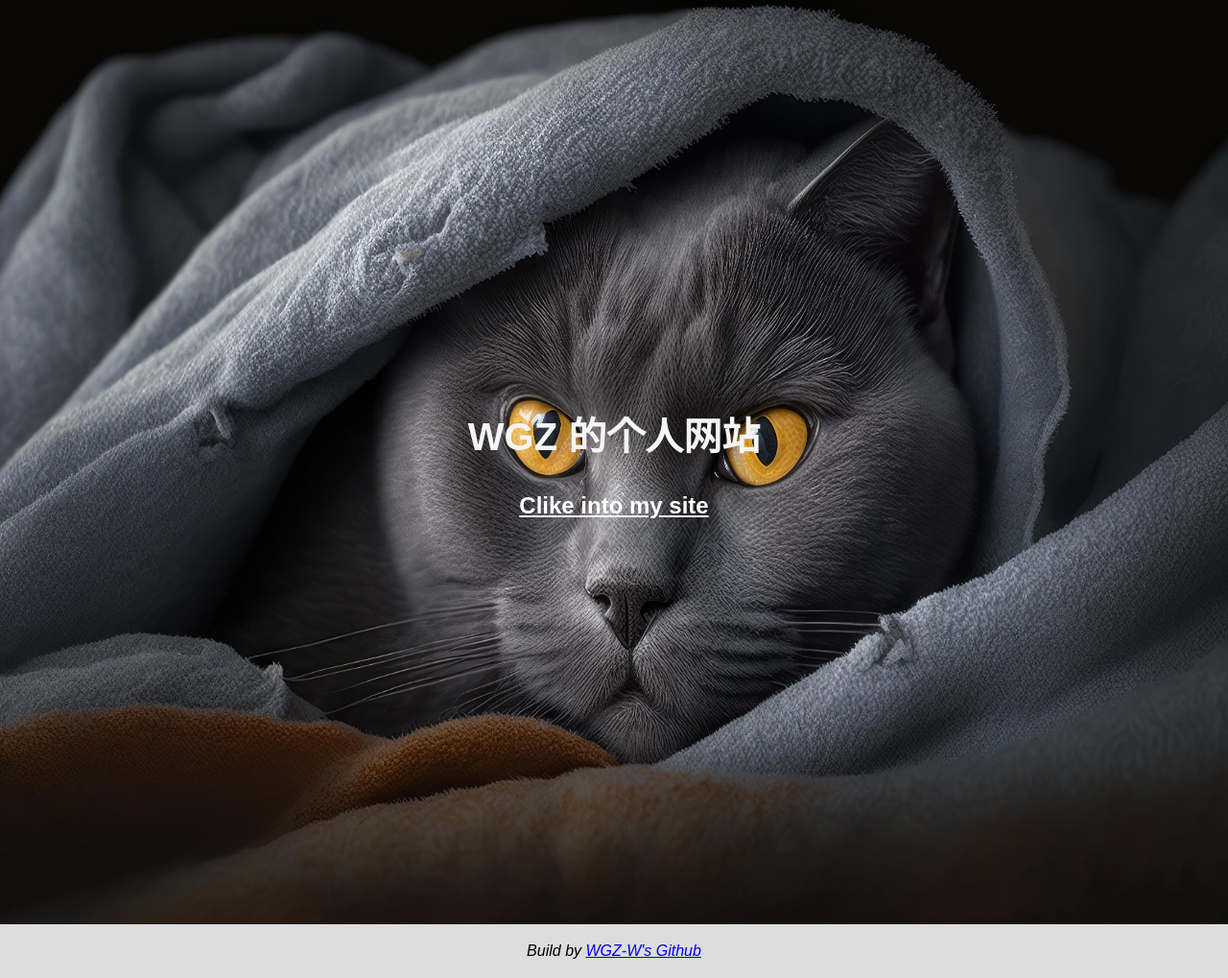
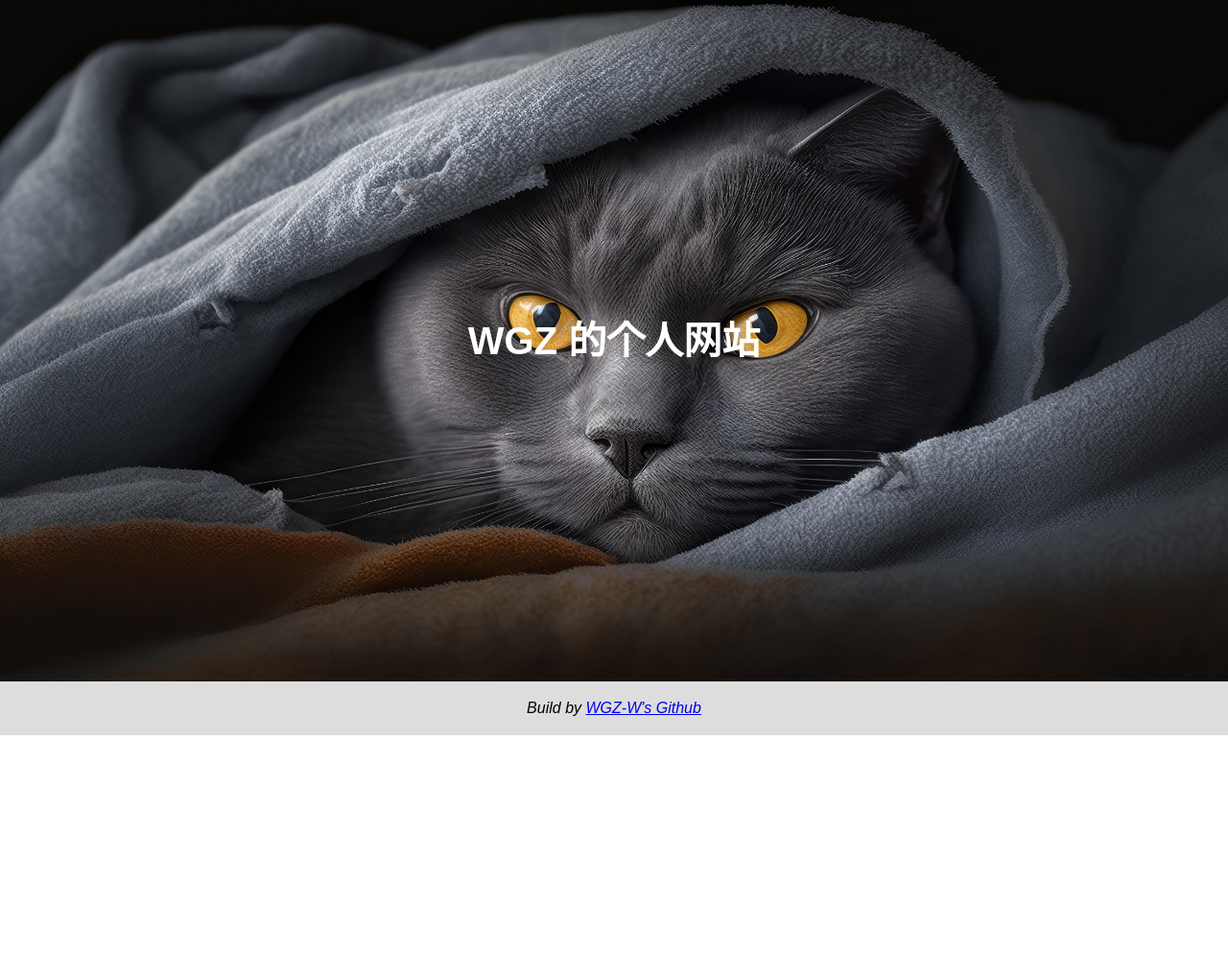
Before and after one commit to WGZ-W/wgz-w.github.io, a Jekyll site: the page built from index.html, in a window 1280 px wide. Shown: the whole page at 96% size. Built offline with Jekyll 4.4.1, drawn with Linux system fonts in a browser that asks for light colours; after the commit the page ends 900 px from its top, so only the background shows below that.

Commit message:
change font size

```diff
--- a/assets/css/markdown.css
+++ b/assets/css/markdown.css
@@ -5,10 +5,10 @@
     font-family: 'Franklin Gothic Medium', 'Arial Narrow', Arial, sans-serif;
 }
 
-.markdown code {
+code {
     border-radius: 0%;
-
     padding: auto;
+    overflow-wrap: break-word;
 }
 
 pre {
--- a/assets/css/style.css
+++ b/assets/css/style.css
@@ -16,9 +16,9 @@
 
 /* 标题 + 背景图片 */
 .header {
-    background-image: url(../images/cat.jpeg);
+    background-image: url(/assets/images/cat.jpeg);
     background-size: 100% 100%;
-    padding: 400px;
+    padding: 300px;
     text-align: center;
     color: whitesmoke;
 }
@@ -30,6 +30,7 @@
 
 .header a {
     color: white;
+    text-decoration: none;
 }
 
 .container-blog {
@@ -37,7 +38,7 @@
     margin: auto;
     padding: 60px;
     overflow-wrap: break-word;
-    font-size: 24px;
+    font-size: 20px;
     line-height: 1.2;
 }
 
@@ -46,7 +47,7 @@
     margin: auto;
     padding: 20px;
     overflow-wrap: anywhere;
-    font-size: 24px;
+    font-size: 20px;
     line-height: 1.6;
 }
 
--- a/blog.html
+++ b/blog.html
@@ -12,7 +12,7 @@
   </div> -->
 
   <!-- <div class="main"> -->
-    <h1>Latest Posts</h1>
+    <h1>All Posts</h1>
 
     <div>
       <ul>
--- a/index.html
+++ b/index.html
@@ -10,8 +10,7 @@
 
 
 <div class="header">
-  <h1>{{ site.title }}</h1>
-  <h2><a href="/blog.html">Clike into my site</a></h2>
+  <h1><a href="/blog.html">{{ site.title }}</a></h1>
 </div>
 
 <!--
```
Also changed, not shown: _includes/post-head.html (deleted, +0 -20 lines).
